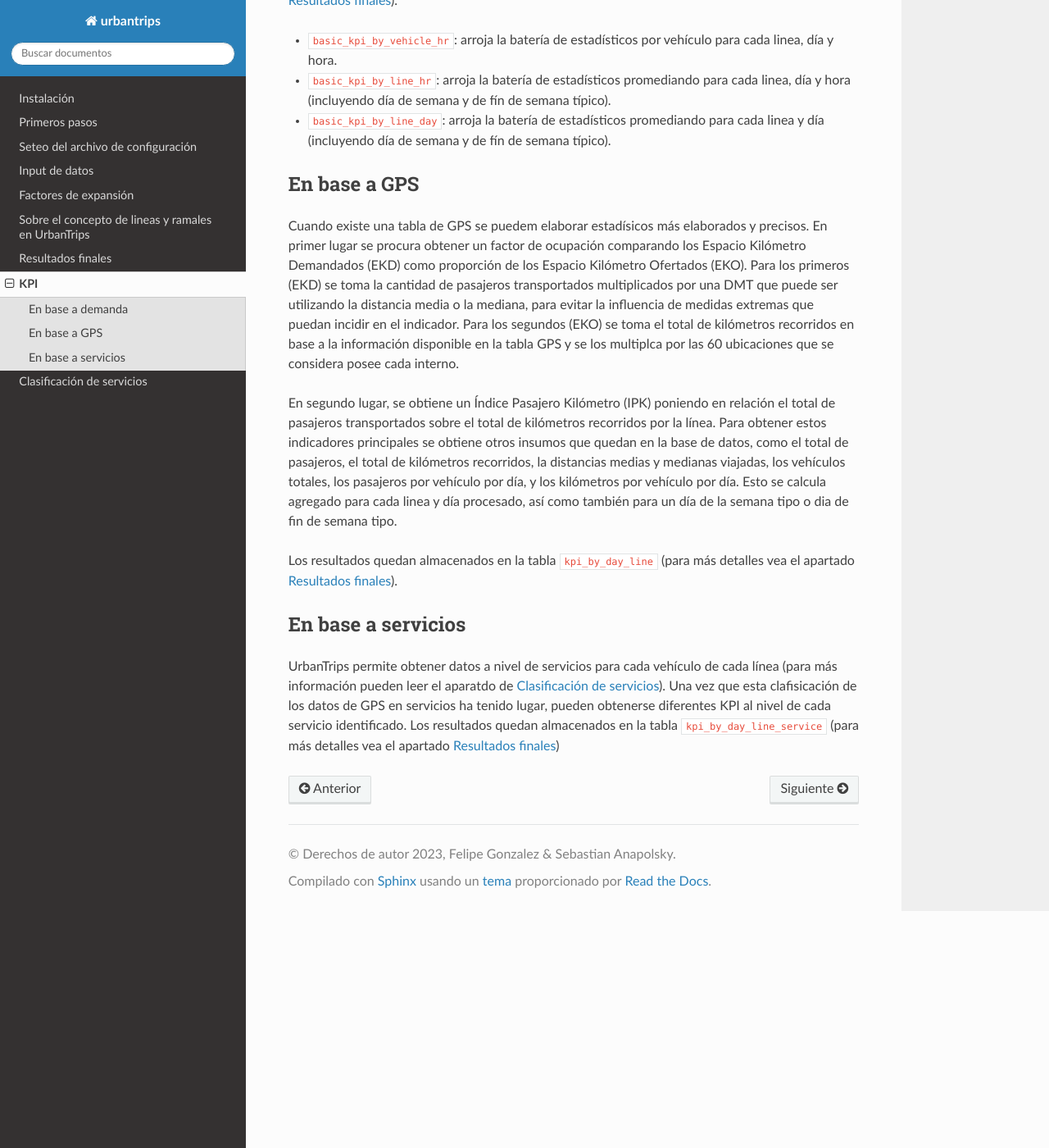
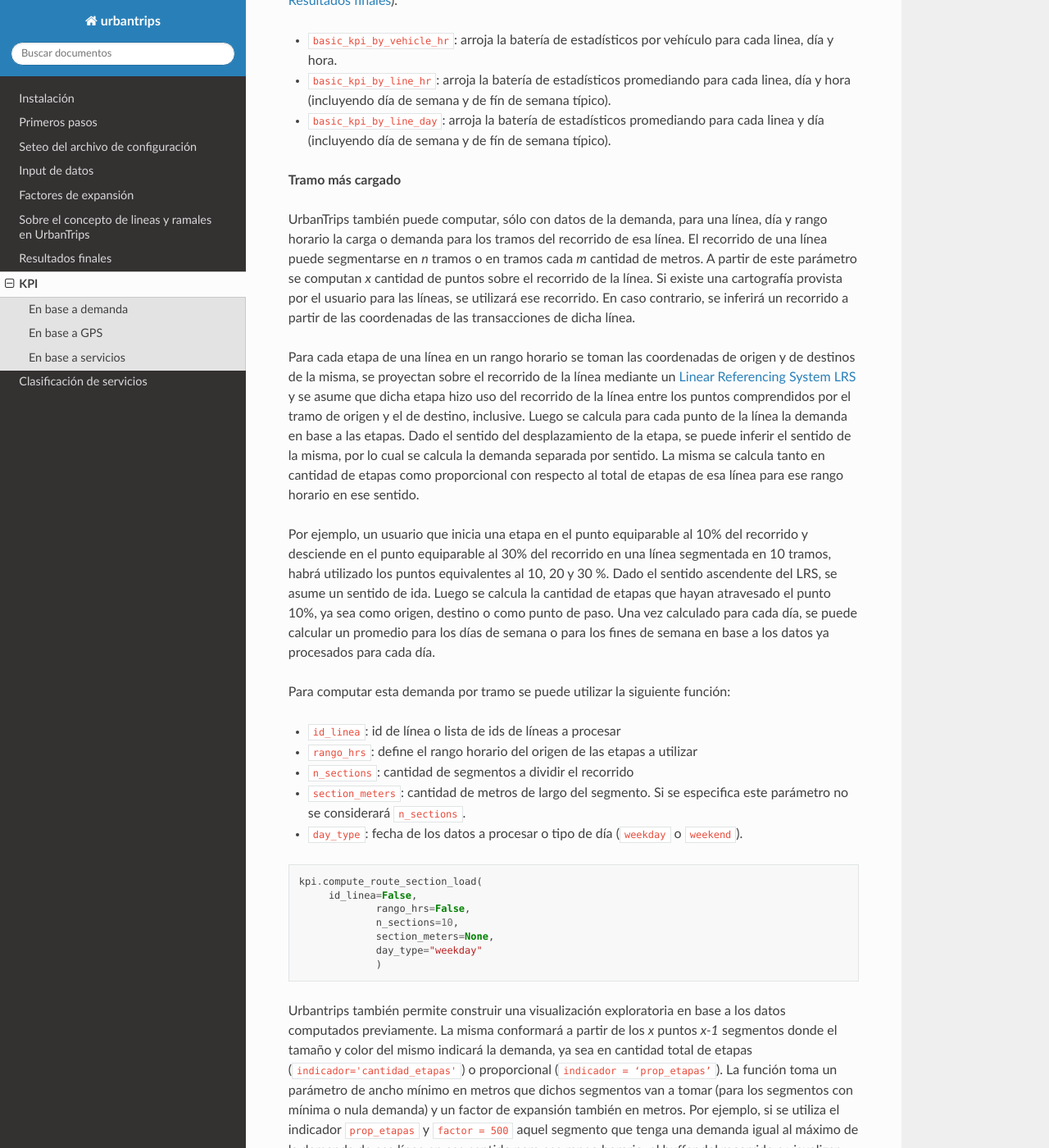
Before and after one commit to EL-BID/UrbanTrips, a Sphinx documentation site: the page built from docs/source/kpi.rst, in a window 1280 px wide and 1400 px high, scrolled down 803 px. Shown: the whole window at 82% size. Built offline with Sphinx 7.4.7 and the Read the Docs theme 2.0.0, drawn with Linux system fonts in a browser that asks for light colours; some of the changed text lies outside the part shown.

Commit message:
Update documentation

```diff
--- a/docs/source/kpi.rst
+++ b/docs/source/kpi.rst
@@ -17,10 +17,67 @@ Los resultados quedan almacenados en las siguientes tablas  (para más detalles
 * ``basic_kpi_by_line_day``: arroja la batería de estadísticos promediando para cada linea y día (incluyendo día de semana y de fín de semana típico).
 
 
+**Tramo más cargado**
+
+UrbanTrips también puede computar, sólo con datos de la demanda, para una línea, día y rango horario la carga o demanda para los tramos del recorrido de esa línea. El recorrido de una línea puede segmentarse en *n* tramos o en tramos cada *m* cantidad de metros. A partir de este parámetro se computan *x* cantidad de puntos sobre el recorrido de la línea. Si existe una cartografía provista por el usuario para las líneas, se utilizará ese recorrido. En caso contrario, se inferirá un recorrido a partir de las coordenadas de las transacciones de dicha línea.
+
+Para cada etapa de una línea en un rango horario se toman las coordenadas de origen y de destinos de la misma, se proyectan sobre el recorrido de la línea mediante un `Linear Referencing System LRS <https://en.wikipedia.org/wiki/Linear_referencing>`_ y se asume que dicha etapa hizo uso del recorrido de la línea entre los puntos comprendidos por el tramo de origen y el de destino, inclusive. Luego se calcula para cada punto de la línea la demanda en base a las etapas. Dado el sentido del desplazamiento de la etapa, se puede inferir el sentido de la misma, por lo cual se calcula la demanda separada por sentido. La misma se calcula tanto en cantidad de etapas como proporcional con respecto al total de etapas de esa línea para ese rango horario en ese sentido.
+
+Por ejemplo, un usuario que inicia una etapa en el punto equiparable al 10% del recorrido y desciende en el punto equiparable al 30% del recorrido en una línea segmentada en 10 tramos, habrá utilizado los puntos equivalentes al 10, 20 y 30 %. Dado el sentido ascendente del LRS, se asume un sentido de ida. Luego se calcula la cantidad de etapas que hayan atravesado el punto 10%, ya sea como origen, destino o como punto de paso. Una vez calculado para cada día, se puede calcular un promedio para los días de semana o para los fines de semana en base a los datos ya procesados para cada día.
+
+Para computar esta demanda por tramo se puede utilizar la siguiente función:
+
+* ``id_linea``: id de línea o lista de ids de líneas a procesar
+* ``rango_hrs``: define el rango horario del origen de las etapas a utilizar
+* ``n_sections``: cantidad de segmentos a dividir el recorrido
+* ``section_meters``: cantidad de metros de largo del segmento. Si se especifica este parámetro no se considerará ``n_sections``.
+* ``day_type``: fecha de los datos a procesar o tipo de día (``weekday`` o ``weekend``).
+
+.. code:: python
+
+   kpi.compute_route_section_load(
+    	id_linea=False,
+   		rango_hrs=False,
+   		n_sections=10,
+   		section_meters=None,
+   		day_type="weekday"
+   		)
+
+
+
+Urbantrips también permite construir una visualización exploratoria en base a los datos computados previamente. La misma conformará a partir de los *x* puntos *x-1* segmentos donde el tamaño y color del mismo indicará la demanda, ya sea en cantidad total de etapas (``indicador='cantidad_etapas'``) o proporcional (``indicador = ‘prop_etapas’``). La función toma un parámetro de ancho mínimo en metros que dichos segmentos van a tomar (para los segmentos con mínima o nula demanda) y un factor de expansión también en metros. Por ejemplo, si se utiliza el indicador ``prop_etapas`` y ``factor = 500`` aquel segmento que tenga una demanda igual al máximo de la demanda de esa línea en ese sentido para ese rango horario, el buffer del recorrido a visualizar tendrá un ancho de 500 m (``1 * 500``) y aquel que tenga una demanda equivalente a la mitad de esa demanda total, tendrá un ancho de 250 m en la visualización (``0,5 * 500``). Por otro lado, si se toma como indicador de la visualización la cantidad total de etapas y el mismo parámetro ``factor``, un segmento con demanda equivalente a 100 etapas tendrá un ancho de 50.000 m  (``100 * 500``). Esta visualización permite guardar el geojson producto de la misma ``save_gdf=True``.
+
+
+.. code:: python
+
+   viz.visualize_route_section_load(
+       id_linea=False,
+       rango_hrs=False,
+       day_type='weekday',
+       n_sections=10,
+       section_meters=None,
+       indicador='cantidad_etapas',
+       factor=1,
+       factor_min=50,
+       save_gdf=False
+   )
+
+
+* ``id_linea``: id de línea o lista de ids de líneas a procesar
+* ``rango_hrs``: define el rango horario del origen de las etapas a utilizar
+* ``day_type``: fecha de los datos a procesar o tipo de día (``weekday`` o ``weekend``).
+* ``n_sections``: cantidad de segmentos a dividir el recorrido
+* ``section_meters``: cantidad de metros de largo del segmento. Si se especifica este parámetro no se considerará ``n_sections``.
+* ``indicador``: indicador a utilizar ``‘prop_etapas’`` o ``'cantidad_etapas'``.
+* ``factor``: factor de escalado que el el tramo tendrá en la visualización en base al indicador utilizado.
+* ``factor_min``: ancho mínimo en metros que el tramo tendrá en la visualización.
+* ``save_gdf``: guardar los resultados de la visualización en un archivo geojson.
+
+
 En base a GPS
 -------------
 
-Cuando existe una tabla de GPS se puedem elaborar estadísicos más elaborados y precisos. En primer lugar se procura obtener un factor de ocupación comparando los Espacio Kilómetro Demandados (EKD) como proporción de los Espacio Kilómetro Ofertados (EKO). Para los primeros (EKD)  se toma la cantidad de pasajeros transportados multiplicados por una DMT que puede ser utilizando la distancia media o la mediana, para evitar la influencia de medidas extremas que puedan incidir en el indicador. Para los segundos (EKO) se toma el total de kilómetros recorridos en base a la información disponible en la tabla GPS y se los multiplca por las 60 ubicaciones que se considera posee cada interno.
+Cuando existe una tabla de GPS se pueden elaborar estadísicos más elaborados y precisos. En primer lugar se procura obtener un factor de ocupación comparando los Espacio Kilómetro Demandados (EKD) como proporción de los Espacio Kilómetro Ofertados (EKO). Para los primeros (EKD)  se toma la cantidad de pasajeros transportados multiplicados por una DMT que puede ser utilizando la distancia media o la mediana, para evitar la influencia de medidas extremas que puedan incidir en el indicador. Para los segundos (EKO) se toma el total de kilómetros recorridos en base a la información disponible en la tabla GPS y se los multiplca por las 60 ubicaciones que se considera posee cada interno.
 
 En segundo lugar, se obtiene un Índice Pasajero Kilómetro (IPK) poniendo en relación el total de pasajeros transportados sobre el total de kilómetros recorridos por la línea. Para obtener estos indicadores principales se obtiene otros insumos que quedan en la base de datos, como el total de pasajeros, el total de kilómetros recorridos, la distancias medias y medianas viajadas, los vehículos totales, los pasajeros por vehículo por día, y los kilómetros por vehículo por día. Esto se calcula agregado para cada linea y día procesado, así como también para un día de la semana tipo o dia de fin de semana tipo.
 
```
